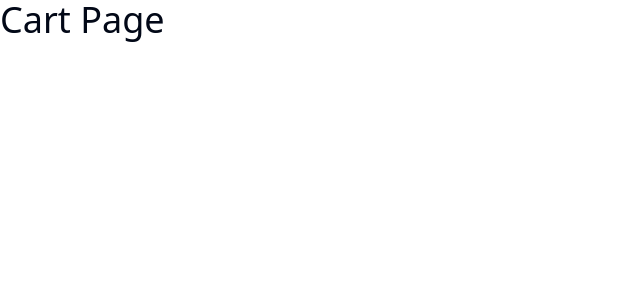
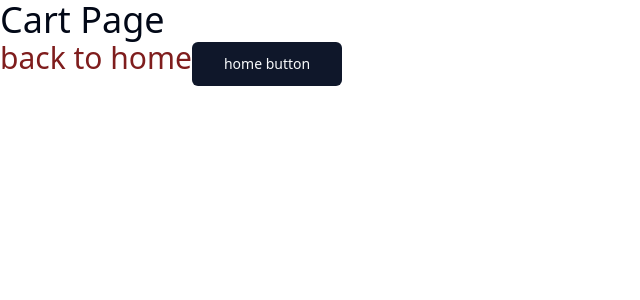
Before and after one commit to danielOuattara/Typescript_John_Smilga_Udemy, a React (Vite) app in the folder 05_Comfy_Sloth_Store_App/: page /cart in a window 1280 px wide. Shown: the top 300 px of the page, without its empty margins (0-640 px from the left). Built offline with nearby package versions, Linux system fonts and the light colour scheme.

Commit message:
05: Comfy Sloth Store App: testing Link and Link in Button from shadcn/ui

```diff
--- a/05_Comfy_Sloth_Store_App/src/pages/Cart.tsx
+++ b/05_Comfy_Sloth_Store_App/src/pages/Cart.tsx
@@ -1,3 +1,16 @@
+import { Button } from "@/components/ui/button";
+import { Link } from "react-router-dom";
+
 export default function Cart() {
-  return <h1 className="text-4xl">Cart Page</h1>;
+  return (
+    <>
+      <h1 className="text-4xl">Cart Page</h1>
+      <Link to={"/"} className="text-3xl text-red-900">
+        back to home
+      </Link>
+      <Button asChild size={"lg"}>
+        <Link to={"/"}>home button</Link>
+      </Button>
+    </>
+  );
 }
```
